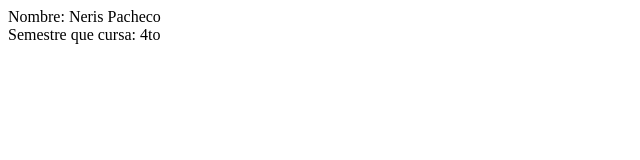
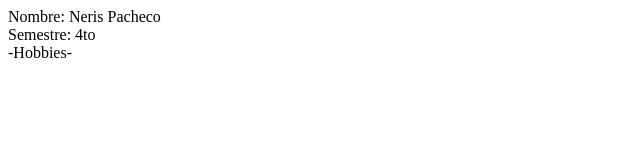
Before and after one commit to Neris2/Taller-Corte-1-Buenas-Pr-cticas-de-Desarrollo-de-Software, a plain HTML site: page index.html in a window 1280 px wide. Shown: the whole page, without its empty margins (0-640 px from the left). Drawn offline with Linux system fonts and the light colour scheme.

Commit message:
Hobbies del estudiante

```diff
--- a/index.html
+++ b/index.html
@@ -10,7 +10,10 @@
 <body>
     <div>Nombre: Neris Pacheco</div>
 
-    <div>Semestre que cursa: 4to</div>
+    <div>Semestre: 4to</div>
+
+    <div>-Hobbies-</div>
+
 
 </body>
 </html>
```
